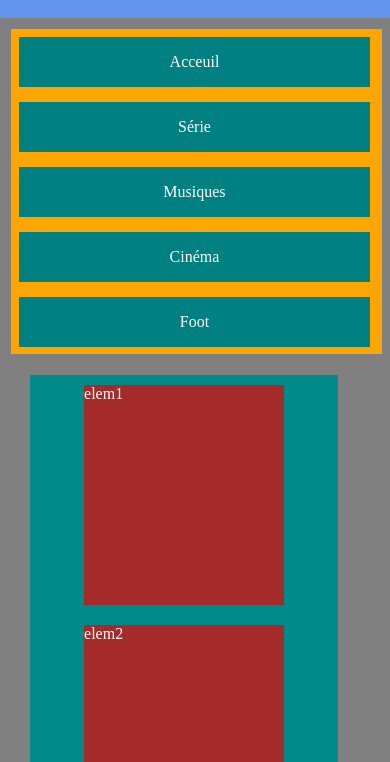
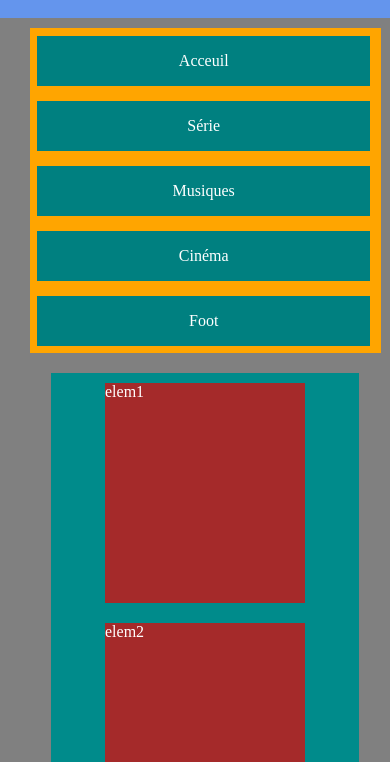
Before and after one commit to Koxtx/tp_flexbox, a plain HTML site: page index.html in a window 390 px wide. Shown: the part 82-844 px from the top of the page. Drawn offline with Linux system fonts and the light colour scheme.

Commit message:
push tp flexbox

```diff
--- a/mobile.css
+++ b/mobile.css
@@ -19,12 +19,15 @@
 }
 .contain {
   height: 100%;
+  display: flex;
+  justify-content: center;
+  align-items: center;
 }
 .container2 {
-  width: 95%;
+  margin: auto;
+  width: 90%;
   display: flex;
   justify-content: center;
-  margin: 1px;
 }
 .menu {
   display: flex;
@@ -34,6 +37,7 @@
   display: flex;
   justify-content: center;
   align-items: center;
+  margin: auto;
   margin-top: 20px;
 }
 .container4 {
```
